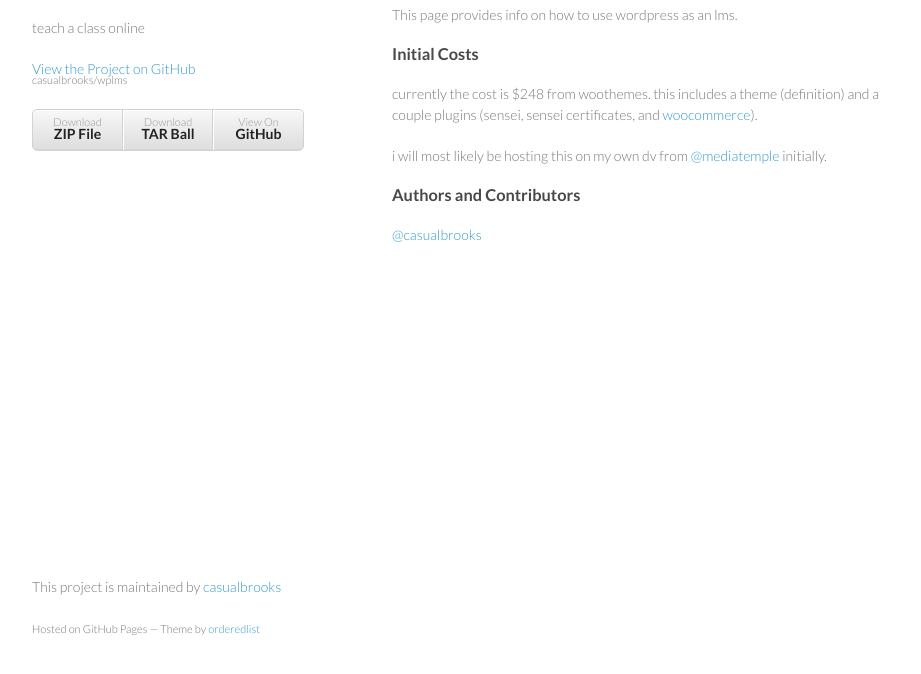
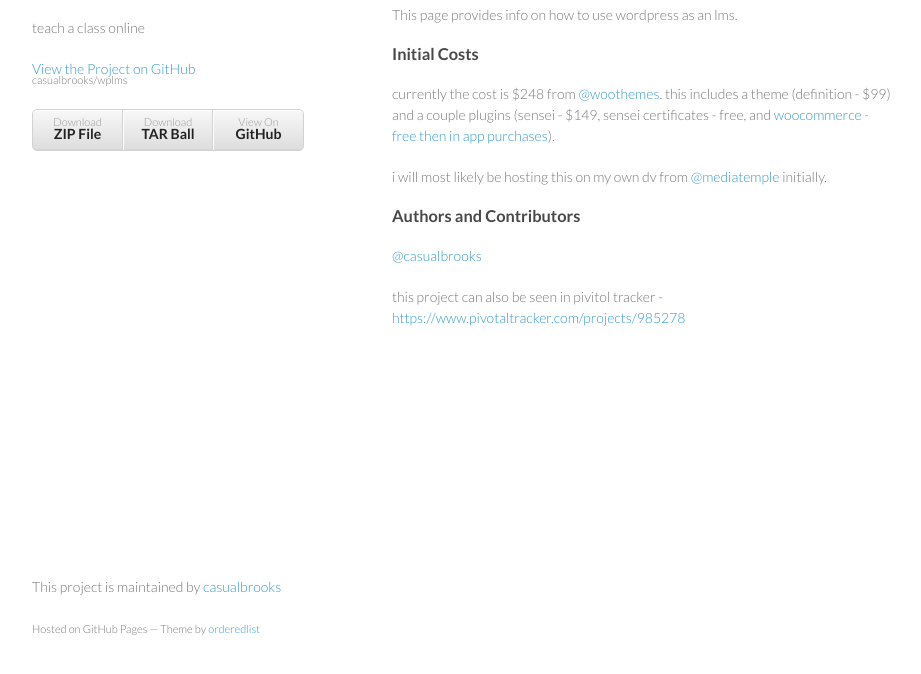
Before and after one commit to casualbrooks/wplms, a plain HTML site: page index.html in a window 1280 px wide. Shown: the part 92-766 px from the top of the page, without its empty margins (178-1099 px from the left). Drawn offline with Linux system fonts and the light colour scheme.

Commit message:
provided a little more info and linked to pivotal tracker project [(Finishes) #63243354]

```diff
--- a/index.html
+++ b/index.html
@@ -34,13 +34,14 @@
 <p>This page provides info on how to use wordpress as an lms.</p>
 
 <h3><a name="initial-costs" class="anchor" href="#initial-costs"><span class="octicon octicon-link"></span></a>Initial Costs</h3>
-<p>currently the cost is $248 from woothemes. this includes a theme (definition) and a couple plugins (sensei, sensei certificates, and <a href="https://github.com/woothemes/woocommerce">woocommerce</a>).</p>
+<p>currently the cost is $248 from <a href="https://github.com/woothemes" class="user-mention">@woothemes</a>. this includes a theme (definition - $99) and a couple plugins (sensei - $149, sensei certificates - free, and <a href="https://github.com/woothemes/woocommerce">woocommerce - free then in app purchases</a>).</p>
 <p>i will most likely be hosting this on my own dv from <a href="https://github.com/mediatemple" class="user-mention">@mediatemple</a> initially.</p>
 
 <h3>
 <a name="authors-and-contributors" class="anchor" href="#authors-and-contributors"><span class="octicon octicon-link"></span></a>Authors and Contributors</h3>
 
 <p><a href="https://github.com/casualbrooks" class="user-mention">@casualbrooks</a></p>
+<p>this project can also be seen in pivitol tracker - <a href="https://www.pivotaltracker.com/projects/985278">https://www.pivotaltracker.com/projects/985278</a></p>
 
       </section>
       <footer>
```
